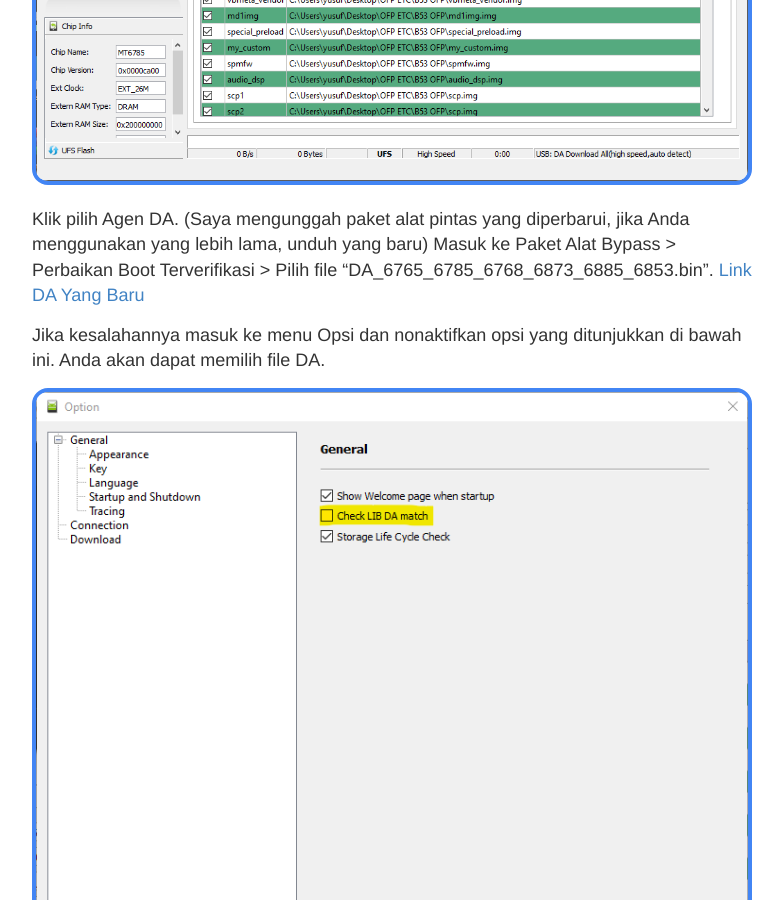
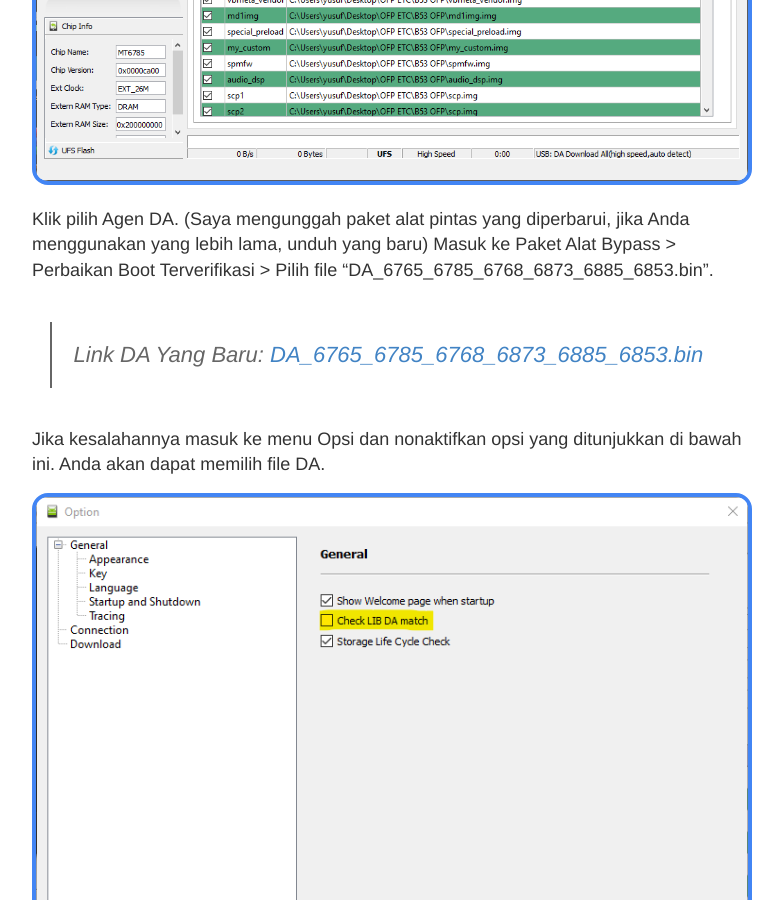
Before and after one commit to r6id/r6id.github.io, a Jekyll site: the page built from _posts/2021-10-01-Tutorial-Flash-Ulang-Via-SP-Flash-Tool.md, in a window 1280 px wide and 900 px high, scrolled down 6172 px. Shown: the whole window, without its empty margins (248-1031 px from the left). Built offline with Jekyll 4.4.1, drawn with Linux system fonts in a browser that asks for light colours; comment, search, counter and statistics services are not loaded.

Commit message:
r6id-web: Menambahkan Judul & Blockquote untuk memperjelas
Signed-off-by: officialputuid <officialputuid@hack.id>
Change-Id: Ic98a8c30a2052a788f77597cb3cde5f1da053ed2

```diff
--- a/_posts/2021-10-01-Tutorial-Flash-Ulang-Via-SP-Flash-Tool.md
+++ b/_posts/2021-10-01-Tutorial-Flash-Ulang-Via-SP-Flash-Tool.md
@@ -79,7 +79,9 @@ Jika Anda memiliki masalah di sini, silakan periksa akhir panduan untuk memperba
 
 <img width="100%" src="../images/flash/07.png" style="border: 4px #4285F4 solid; border-radius: 16px;">
 
-Klik pilih Agen DA. (Saya mengunggah paket alat pintas yang diperbarui, jika Anda menggunakan yang lebih lama, unduh yang baru) Masuk ke Paket Alat Bypass > Perbaikan Boot Terverifikasi > Pilih file "DA_6765_6785_6768_6873_6885_6853.bin". [Link DA Yang Baru](https://www42.zippyshare.com/v/gRzQWlvW/file.html)
+Klik pilih Agen DA. (Saya mengunggah paket alat pintas yang diperbarui, jika Anda menggunakan yang lebih lama, unduh yang baru) Masuk ke Paket Alat Bypass > Perbaikan Boot Terverifikasi > Pilih file "DA_6765_6785_6768_6873_6885_6853.bin".
+
+> Link DA Yang Baru: [DA_6765_6785_6768_6873_6885_6853.bin](https://www42.zippyshare.com/v/gRzQWlvW/file.html)
 
 Jika kesalahannya masuk ke menu Opsi dan nonaktifkan opsi yang ditunjukkan di bawah ini. Anda akan dapat memilih file DA.
 
```
